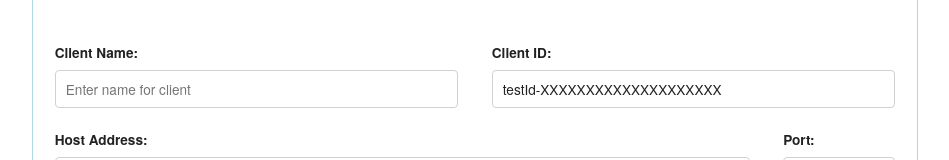
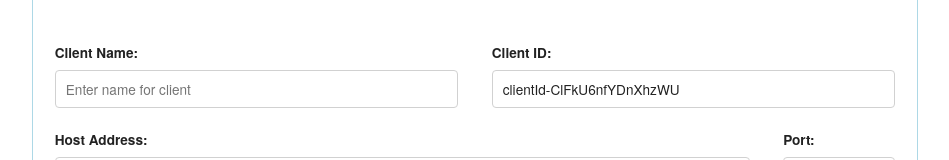
Before and after one commit to Isaac-Ampomah-12/iiot-test-bench, a React (Create React App) app in the folder frontend/: page /settings in a window 1280 px wide. Shown: the part 156-316 px from the top of the page, without its empty margins (165-1114 px from the left). Built offline with nearby package versions, Linux system fonts and the light colour scheme.

Commit message:
Use genClientId util to auto generate client id

```diff
--- a/frontend/src/pages/ConnectionSettings/ConnectionSettings.js
+++ b/frontend/src/pages/ConnectionSettings/ConnectionSettings.js
@@ -1,4 +1,5 @@
 import "./ConnectionSettings.css";
+import { genClientId } from "../../util";
 
 function ConnectionSettings() {
   return (
@@ -25,7 +26,7 @@ function ConnectionSettings() {
                 id="client-id"
                 className="u-full-width"
                 name="clientId"
-                value="testId-XXXXXXXXXXXXXXXXXXXX"
+                value={genClientId(16)}
                 required
               />
             </div>
```
